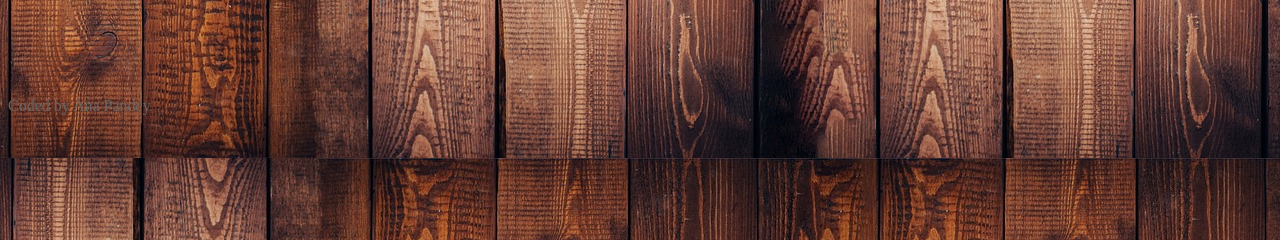
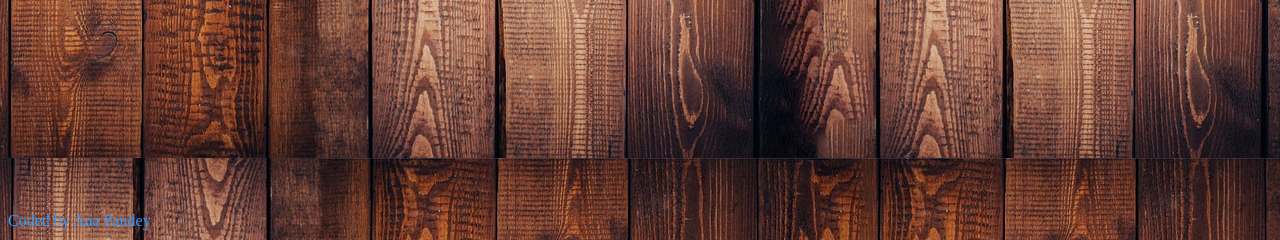
Before and after one commit to anapandey/RandomQuote, a plain HTML site: page index.html in a window 1280 px wide. Shown: the part 560-800 px from the top of the page. Drawn offline with nearby package versions, Linux system fonts and the light colour scheme; a web font is replaced by a local one.

Commit message:
added style to footer

```diff
--- a/css/style.css
+++ b/css/style.css
@@ -27,6 +27,15 @@ header h1 {
 }
 header h2 {
     font-size: 150%;
+}
+
+/* footer area for copyright */
+footer {
+    position: fixed;
+    bottom:10px;
+    text-align: center;
+    margin:auto;
+    color:#3399ff;
 }
 
 /* main area forquote display and buttons */
```
